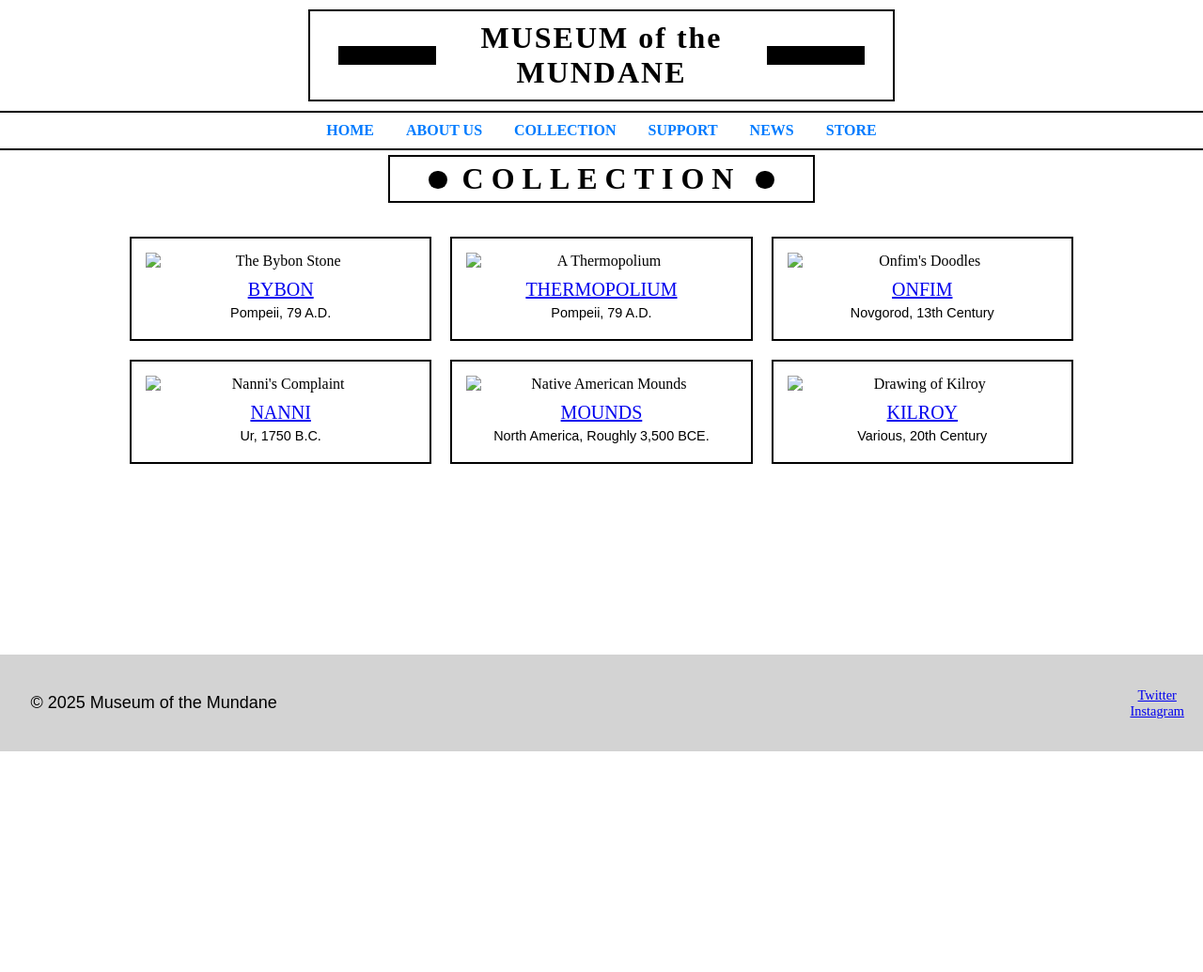
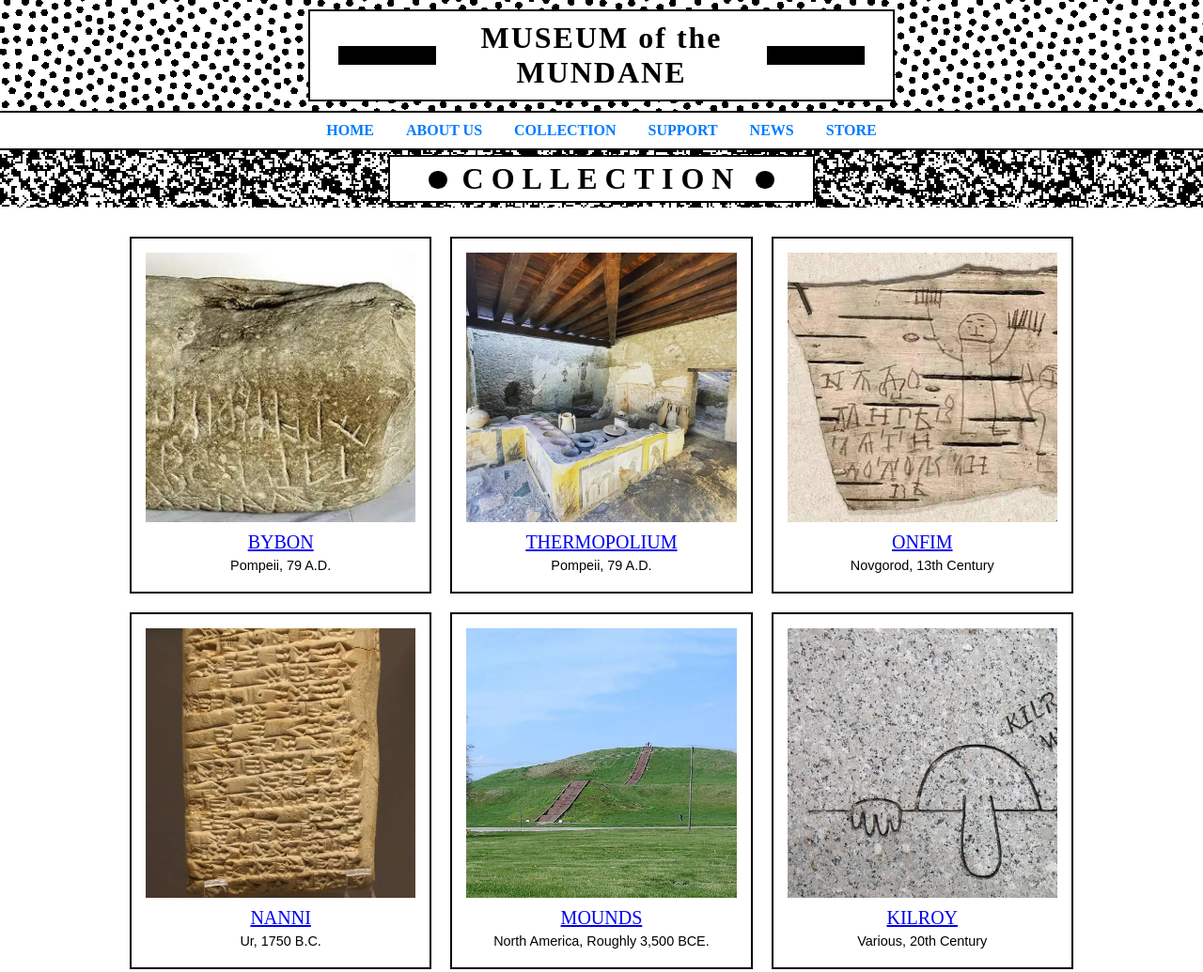
Before and after one commit to toastyghostey/mundanemuseum, a plain HTML site: page collection.html in a window 1280 px wide. Shown: the top 1035 px of the page at 94% size. Before the commit the page ends 800 px from the top, so only its background shows below. Drawn offline with Linux system fonts and the light colour scheme; the site is published under a folder, as on GitHub Pages, so addresses that start at the root find nothing; a script that the page names is missing.

Commit message:
Add files via upload
Fixed a typo with images not being properly called on

```diff
--- a/collection.html
+++ b/collection.html
@@ -45,32 +45,32 @@
         <section class="featured-section">
         <div class="item-grid">
             <div class="grid-item">
-                <img src="/images/crop/bybon.jpg" alt="The Bybon Stone">
+                <img src="images/crop/bybon.jpg" alt="The Bybon Stone">
                 <a href="collectionbybon.html">BYBON</a>
                 <p>Pompeii, 79 A.D.</p>
             </div>
             <div class="grid-item">
-                <img src="/images/crop/thermopolium.jpg" alt="A Thermopolium">
+                <img src="images/crop/thermopolium.jpg" alt="A Thermopolium">
                 <a href="collectionthermopolium.html">THERMOPOLIUM</a>
                 <p>Pompeii, 79 A.D.</p>
             </div>
             <div class="grid-item">
-                <img src="/images/crop/onfim.jpg" alt="Onfim's Doodles">
+                <img src="images/crop/onfim.jpg" alt="Onfim's Doodles">
                 <a href="collectiononfim.html">ONFIM</a>
                 <p>Novgorod, 13th Century</p>
             </div>
             <div class="grid-item">
-                <img src="/images/crop/nanni.jpg" alt="Nanni's Complaint">
+                <img src="images/crop/nanni.jpg" alt="Nanni's Complaint">
                 <a href="collectionnanni.html">NANNI</a>
                 <p>Ur, 1750 B.C.</p>
             </div>
             <div class="grid-item">
-                <img src="/images/crop/mounds.jpg" alt="Native American Mounds">
+                <img src="images/crop/mounds.jpg" alt="Native American Mounds">
                 <a href="collectionmounds.html">MOUNDS</a>
                 <p>North America, Roughly 3,500 BCE.</p>
             </div>
             <div class="grid-item">
-                <img src="/images/crop/kilroy.jpg" alt="Drawing of Kilroy">
+                <img src="images/crop/kilroy.jpg" alt="Drawing of Kilroy">
                 <a href="collectionkilroy.html">KILROY</a>
                 <p>Various, 20th Century</p>
             </div>
--- a/styles.css
+++ b/styles.css
@@ -42,7 +42,7 @@ p {
         .header-border /* Border for the "MUSEUM of the MUNDANE part */ {
             padding: 10px 0;
             width: 100%;
-            background-image: url('/images/textureNoise.png');
+            background-image: url('images/textureNoise.png');
             background-size: cover;
             background-repeat: no-repeat;
             display: flex;
@@ -111,7 +111,7 @@ p {
         .page-title /* The entire page title - has the pixel texture in it */ {
             padding: 5px 0;
             width: 100%;
-            background-image: url('/images/texturePixel.png');
+            background-image: url('images/texturePixel.png');
             background-size: cover;
             background-repeat: no-repeat;
             display: flex;
```
Also changed, not shown: aboutus.html (+4 -4 lines), index.html (+1 -1 lines), store.html (+4 -4 lines).
